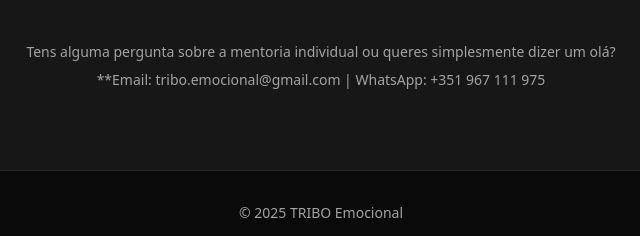
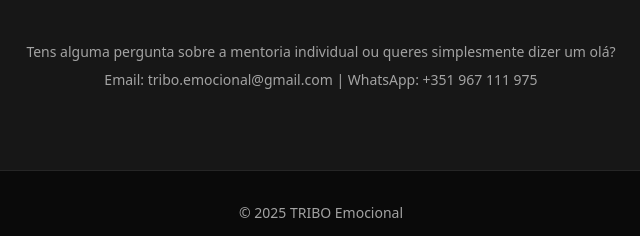
Before and after one commit to vennunta-coder/pedrotribo.github.io, a plain HTML site: page index.html in a window 1280 px wide. Shown: the part 2907-3143 px from the top of the page, 319-959 px from the left. Drawn offline with nearby package versions, Linux system fonts and the light colour scheme.

Commit message:
Add files via upload

```diff
--- a/index.html
+++ b/index.html
@@ -126,7 +126,7 @@
       <div class="text-sm text-neutral-400">
         <p>Tens alguma pergunta sobre a mentoria individual ou queres simplesmente dizer um olá?</p>
         <p class="mt-2">
-          **Email: tribo.emocional@gmail.com | WhatsApp: +351 967 111 975
+          Email: tribo.emocional@gmail.com | WhatsApp: +351 967 111 975
         </p>
       </div>
     </div>
```
